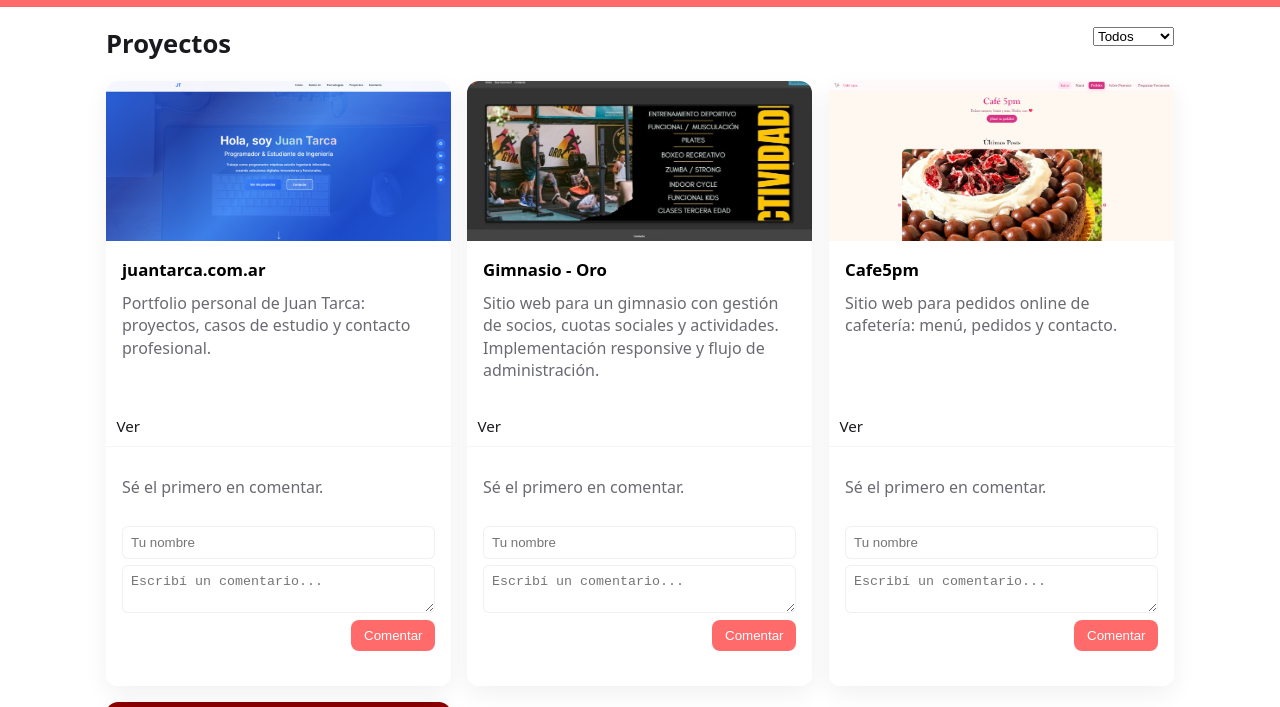
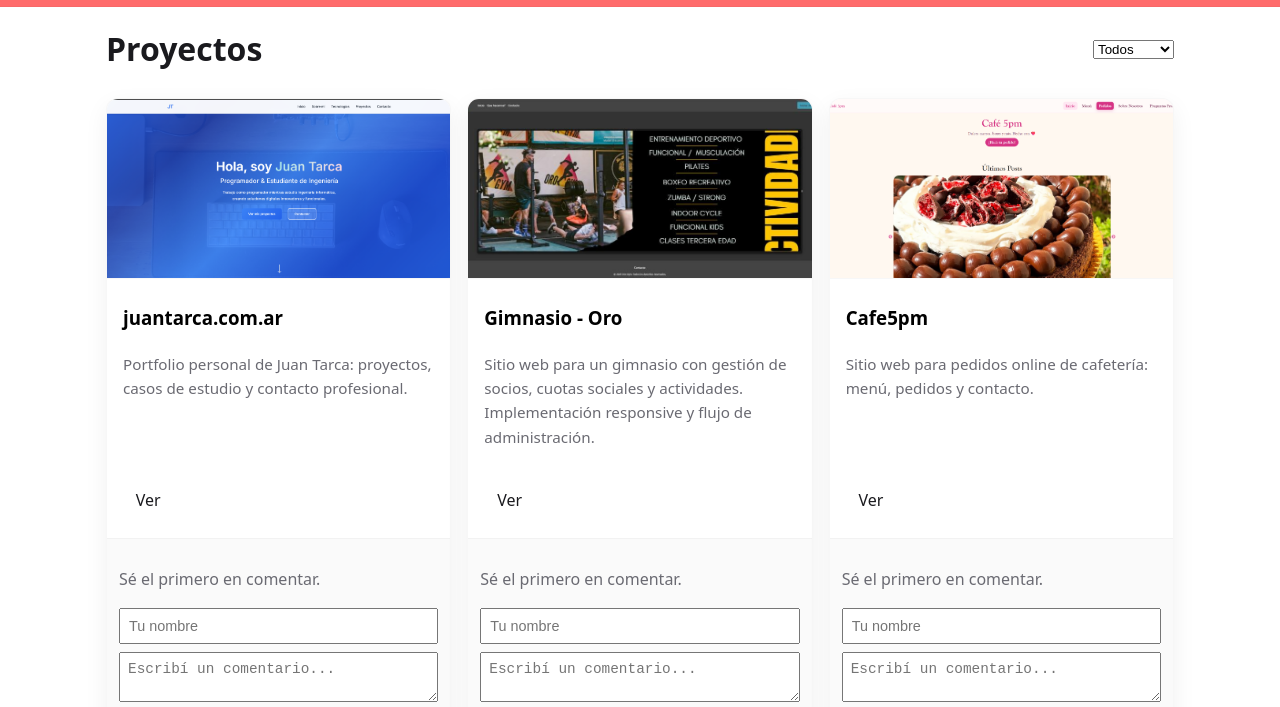
Before and after one commit to juanTarca/examen-dw, a plain HTML site: page proyectos.html in a window 1280 px wide. Shown: the part 57-764 px from the top of the page. Drawn offline with Linux system fonts and the light colour scheme.

Commit message:
arreglos del css

```diff
--- a/css/contacto.css
+++ b/css/contacto.css
@@ -1,94 +1,69 @@
-@import url('https://fonts.googleapis.com/css2?family=Inter:wght@300;400;600;700&display=swap');
 
-:root{
-  --bg:#ffffff;
-  --text:#0f1720;
-  --muted:#56616b;
-  --accent:#0b75d6;
-  --accent-2:#ff7a59;
-  --gap:1rem;
-  --max-width:1100px;
-  --radius:10px;
-}
-*{box-sizing:border-box}
-html,body{height:100%}
-body{font-family:Inter, system-ui, -apple-system, 'Segoe UI', Roboto, 'Helvetica Neue', Arial; margin:0; color:var(--text); background:var(--bg); line-height:1.5}
-.container{padding:1rem; display:block}
-.site-header{background:linear-gradient(90deg,#fff, #f7fbff); position:sticky; top:0; z-index:50; box-shadow:0 1px 0 rgba(0,0,0,0.04)}
-.header-wrap{max-width:var(--max-width);margin:0 auto;display:grid;grid-template-columns:auto 1fr auto;align-items:center;gap:1rem;padding:0.6rem 1rem}
-.logo img{height:44px;width:auto;display:block}
-.nav{list-style:none;padding:0;margin:0;display:flex;gap:1rem;justify-content:center}
-.nav li{list-style:none}
-.nav a{color:var(--text);text-decoration:none;padding:0.45rem 0.7rem;border-radius:6px;font-weight:600;font-size:0.95rem}
-.nav a:focus,.nav a:hover{background:rgba(11,117,214,0.06);outline:none}
-.dark-toggle{background:none;border:1px solid #e6eef8;padding:0.45rem 0.7rem;border-radius:8px}
-
-/* mobile: stack nav under logo if narrow */
-@media (max-width:640px){
-  .header-wrap{grid-template-columns:1fr auto;align-items:center}
-  .nav{position:absolute;left:0;right:0;top:64px;background:transparent;justify-content:flex-start;padding:0 1rem;gap:0.5rem;overflow:auto}
-  .nav a{padding:0.5rem 0.6rem}
-}
-.hero{display:flex;flex-direction:column;gap:0.75rem;align-items:flex-start;padding:1rem}
-.hero img{max-width:100%;height:auto;border-radius:8px}
-.lead{color:var(--muted);max-width:46ch}
-
-.form-section{margin-top:1rem;background:#fff;padding:1rem;border-radius:var(--radius);box-shadow:0 6px 18px rgba(12,34,56,0.06)}
-label{display:block;margin-top:0.5rem;font-weight:600}
-.form-field input,.form-field select,.form-field textarea,input,select,textarea{width:100%;padding:0.7rem;border:1px solid #e6edf3;border-radius:8px;margin-top:0.35rem;background:#fbfdff}
-textarea{min-height:140px}
-.form-actions{display:flex;gap:0.5rem;margin-top:0.75rem}
-.btn{padding:0.6rem 0.9rem;border-radius:6px;border:0;cursor:pointer}
-.btn.primary{background:var(--accent);color:#fff}
-.btn.alt{background:#fff;border:1px solid #ddd}
-.btn:focus{outline:3px solid rgba(0,119,204,0.2)}
-.error{color:#b00020;font-size:0.9rem;min-height:1.2em}
-.feedback{margin-top:0.5rem;padding:0.6rem;border-radius:6px;background:#eef9ff}
-
-.projects-aside{margin-top:1rem}
-.projects-grid{display:grid;grid-template-columns:1fr;gap:0.9rem}
-.project-card{background:#fff;padding:0.9rem;border-radius:10px;border:1px solid #f0f4f8;display:flex;gap:0.9rem;align-items:flex-start}
-.project-card img{width:110px;height:78px;object-fit:cover;border-radius:8px}
-.project-meta{flex:1}
-.project-actions{display:flex;gap:0.5rem;align-items:center}
-.project-remove{background:#fff;border:1px solid #f2c0c0;color:#b00020;padding:0.35rem 0.6rem;border-radius:8px}
-
-/* pseudo-elements */
-.site-header::after{content:"";display:block;height:1px;background:linear-gradient(90deg,transparent,#eee,transparent);margin-top:0.5rem}
-.btn.primary::before{content:"";display:inline-block;width:8px;height:8px;background:var(--accent-2);margin-right:0.5rem;border-radius:2px;vertical-align:middle}
-
-/* animations */
-@keyframes fadeInUp{from{opacity:0;transform:translateY(8px)}to{opacity:1;transform:none}}
-.project-card{animation:fadeInUp 350ms ease both}
-
-/* focus-visible and accessibility */
-a:focus,button:focus,input:focus,select:focus,textarea:focus{outline:3px solid rgba(0,119,204,0.18);outline-offset:2px}
-
-/* dark mode */
-.dark{--bg:#0f1720;--text:#e6eef8;--muted:#9aa6b2;--accent:#3aa0ff}
-.dark body{background:var(--bg);color:var(--text)}
-
-/* breakpoints */
-@media (min-width:481px){
-  .projects-grid{grid-template-columns:repeat(2,1fr)}
-  .header-wrap{padding:1rem}
-}
-@media (min-width:769px){
-  .container{display:grid;grid-template-columns:2fr 1fr;gap:2rem;max-width:var(--max-width);margin:1.25rem auto}
-  .hero{grid-column:1/2;padding:2rem 1rem}
-  .form-section{grid-column:2/3;align-self:start;position:sticky;top:90px}
-  .projects-aside{grid-column:2/3;margin-top:1rem}
-  .projects-grid{grid-template-columns:1fr}
+.proyectos-header {
+  display: flex;
+  align-items: center;
+  justify-content: space-between;
+  gap: 1rem;
+  margin-bottom: var(--space-4);
 }
 
-.sr-only{position:absolute;width:1px;height:1px;padding:0;margin:-1px;overflow:hidden;clip:rect(0,0,0,0);white-space:nowrap;border:0}
+.proyectos-header h1 { margin: 0; font-size: 2rem; }
 
-/* states */
-.nav a:active{transform:translateY(1px)}
-.project-card:hover{box-shadow:0 6px 18px rgba(0,0,0,0.06)}
+#proyectosGrid {
+  display: grid;
+  gap: var(--space-3);
+  grid-template-columns: 1fr;
+}
 
-/* Footer tweaks */
-footer{background:transparent;padding:2rem 1rem}
-footer .footer-inner{max-width:var(--max-width);margin:0 auto;display:flex;flex-wrap:wrap;justify-content:space-between;align-items:center;gap:1rem;padding:0 1rem}
-footer .footer-nav{display:flex;gap:1rem;list-style:none;padding:0;margin:0}
-footer p{margin:0;color:var(--muted)}
+@media (min-width: 640px) {
+  #proyectosGrid { grid-template-columns: repeat(2, 1fr); }
+}
+
+@media (min-width: 1024px) {
+  #proyectosGrid { grid-template-columns: repeat(3, 1fr); }
+}
+
+.project-card {
+  background: var(--card-bg);
+  border-radius: var(--radius-2);
+  border: 1px solid var(--nav-border);
+  box-shadow: var(--card-shadow);
+  overflow: hidden;
+  display: flex;
+  flex-direction: column;
+  transition: transform 0.2s ease, box-shadow 0.2s ease;
+}
+
+.project-card:hover {
+  transform: translateY(-5px);
+  box-shadow: var(--card-shadow-hover);
+  border-color: var(--accent);
+}
+
+.project-card img {
+  width: 100%;
+  height: 180px;
+  object-fit: cover;
+  border-bottom: 1px solid var(--nav-border);
+}
+
+.project-meta {
+  padding: var(--space-3);
+  flex: 1;
+}
+
+.project-meta h3 { margin-top: 0; color: var(--fg); }
+.project-meta p { color: var(--muted); font-size: 0.95rem; }
+
+.project-actions {
+  padding: 0 var(--space-3) var(--space-3);
+}
+
+.project-comments {
+  background: rgba(0,0,0,0.02);
+  border-top: 1px solid var(--nav-border);
+  padding: var(--space-2);
+}
+
+.comment-form { display: flex; flex-direction: column; gap: 0.5rem; margin-top: 0.5rem; }
+.comment-form input, .comment-form textarea { font-size: 0.9rem; padding: 0.5rem; }
--- a/css/proyectos.css
+++ b/css/proyectos.css
@@ -1,106 +1,72 @@
-.grid {
-  display: grid;
-  grid-template-columns: 1fr;
-  gap: var(--space-3);
+
+.proyectos-header {
+  display: flex;
+  align-items: center;
+  justify-content: space-between;
+  gap: 1rem;
+  margin-bottom: var(--space-4);
 }
 
-.card {
+.proyectos-header h1 { margin: 0; font-size: 2rem; }
+
+/* Grid de Proyectos */
+#proyectosGrid {
+  display: grid;
+  gap: var(--space-3);
+  grid-template-columns: 1fr;
+}
+
+@media (min-width: 640px) {
+  #proyectosGrid { grid-template-columns: repeat(2, 1fr); }
+}
+
+@media (min-width: 1024px) {
+  #proyectosGrid { grid-template-columns: repeat(3, 1fr); }
+}
+
+/* Tarjeta de Proyecto (Estilo específico) */
+.project-card {
   background: var(--card-bg);
   border-radius: var(--radius-2);
-  padding: var(--space-3);
-  position: relative;
-  box-shadow: var(--card-shadow);
-}
-body.theme-dark .card { background: var(--card-bg); }
-
-.card h3 { margin-top: 0; }
-.card img { width: 100%; border-radius: var(--radius-1); }
-
-.card::before {
-  content: "";
-  position: absolute;
-  inset: 0;
-  border-radius: var(--radius-2);
-  animation: pulse 6s infinite;
-}
-
-@keyframes pulse {
-  0%,100% { box-shadow: 0 0 0 0 rgba(77,171,247,0); }
-  50% { box-shadow: 0 0 0 10px rgba(77,171,247,0.08); }
-}
-
-.filters { margin-bottom: var(--space-3); }
-
-/* Proyectos page specifics */
-.proyectos-header { display:flex;align-items:center;justify-content:space-between;gap:1rem;margin-bottom:1rem }
-.proyectos-header h1{margin:0;font-size:1.6rem}
-
-.grid.grid-cols-2{grid-template-columns:1fr}
-
-@media (min-width:640px){
-  .grid.grid-cols-2{grid-template-columns:repeat(2,1fr)}
-}
-@media (min-width:1000px){
-  .grid.grid-cols-2{grid-template-columns:repeat(3,1fr)}
-}
-
-/* Project card refinements */
-.project-card {
-  background: var(--card-bg);
-  border-radius: 12px;
+  border: 1px solid var(--nav-border);
   box-shadow: var(--card-shadow);
   overflow: hidden;
   display: flex;
   flex-direction: column;
-  transition: transform 220ms ease, box-shadow 260ms ease, background 300ms ease;
-  will-change: transform, box-shadow;
-  transform: translateZ(0);
-}
-.project-card:hover,
-.project-card:focus-within {
-  transform: translateY(-6px) scale(var(--card-hover-scale));
-  box-shadow: var(--card-shadow-hover);
-}
-.project-card img{width:100%;height:160px;object-fit:cover;display:block}
-.project-meta{padding:1rem;flex:1;display:flex;flex-direction:column;gap:0.5rem}
-.project-meta h3{margin:0;font-size:1.05rem;color:var(--fg)}
-.project-meta p{margin:0;color:var(--muted);line-height:1.4}
-.project-actions{display:flex;gap:0.5rem;margin-top:0.6rem}
-.project-actions .btn{padding:0.45rem 0.65rem;font-size:0.95rem}
-
-/* ensure the grid uses the spacing variable */
-.grid{gap:var(--space-3)}
-
-/* Comments UI */
-.project-comments{border-top:1px solid rgba(0,0,0,0.04);padding:0.75rem 1rem;background:var(--bg-light)}
-.comments-list{display:flex;flex-direction:column;gap:0.6rem;margin-bottom:0.6rem}
-.comment{background:rgba(0,0,0,0.02);padding:0.6rem;border-radius:8px}
-.comment .comment-meta{font-size:0.9rem;color:var(--muted);margin-bottom:0.25rem}
-.comment .comment-body{white-space:pre-wrap}
-.comment-form{display:flex;flex-direction:column;gap:0.4rem}
-.comment-form input.commenter-input,.comment-form textarea.comment-input{border:1px solid rgba(0,0,0,0.06);padding:0.5rem;border-radius:6px}
-.comment-actions{display:flex;justify-content:flex-end}
-.comment-feedback{color:var(--muted);font-size:0.9rem;min-height:1.2em}
-
-@media (max-width:640px){
-  .project-comments{padding:0.6rem}
-  .project-card img{height:180px}
+  transition: transform 0.2s ease, box-shadow 0.2s ease;
 }
 
-/* Dark mode overrides for proyectos */
-.theme-dark .project-card{background:var(--card-bg);box-shadow:var(--card-shadow)}
-.theme-dark .project-meta p{color:var(--muted)}
-.theme-dark .project-comments{background:var(--card-bg)}
-.theme-dark .comment{background:rgba(255,255,255,0.03)}
-.theme-dark .project-card h3{color:var(--fg)}
+.project-card:hover {
+  transform: translateY(-5px);
+  box-shadow: var(--card-shadow-hover);
+  border-color: var(--accent);
+}
 
-/* hamburger menu */
-.menu-toggle{display:none;background:transparent;border:0;font-size:1.25rem;padding:0.45rem;border-radius:8px}
-.menu-toggle:focus{outline:3px solid rgba(11,117,214,0.18)}
+.project-card img {
+  width: 100%;
+  height: 180px;
+  object-fit: cover;
+  border-bottom: 1px solid var(--nav-border);
+}
 
-@media (max-width:640px){
-  .menu-toggle{display:inline-block}
-  #primary-nav{position:absolute;left:0;right:0;top:64px;background:var(--bg-light);padding:0.75rem 1rem;display:none;flex-direction:column;gap:0.5rem;border-bottom:1px solid rgba(0,0,0,0.04)}
-  #primary-nav.show{display:flex}
-  #primary-nav a{padding:0.6rem 0.75rem;border-radius:8px}
+.project-meta {
+  padding: var(--space-3);
+  flex: 1;
 }
+
+.project-meta h3 { margin-top: 0; color: var(--fg); }
+.project-meta p { color: var(--muted); font-size: 0.95rem; }
+
+.project-actions {
+  padding: 0 var(--space-3) var(--space-3);
+}
+
+/* Comentarios dentro de la tarjeta */
+.project-comments {
+  background: rgba(0,0,0,0.02);
+  border-top: 1px solid var(--nav-border);
+  padding: var(--space-2);
+}
+
+.comment-form { display: flex; flex-direction: column; gap: 0.5rem; margin-top: 0.5rem; }
+.comment-form input, .comment-form textarea { font-size: 0.9rem; padding: 0.5rem; }
```
